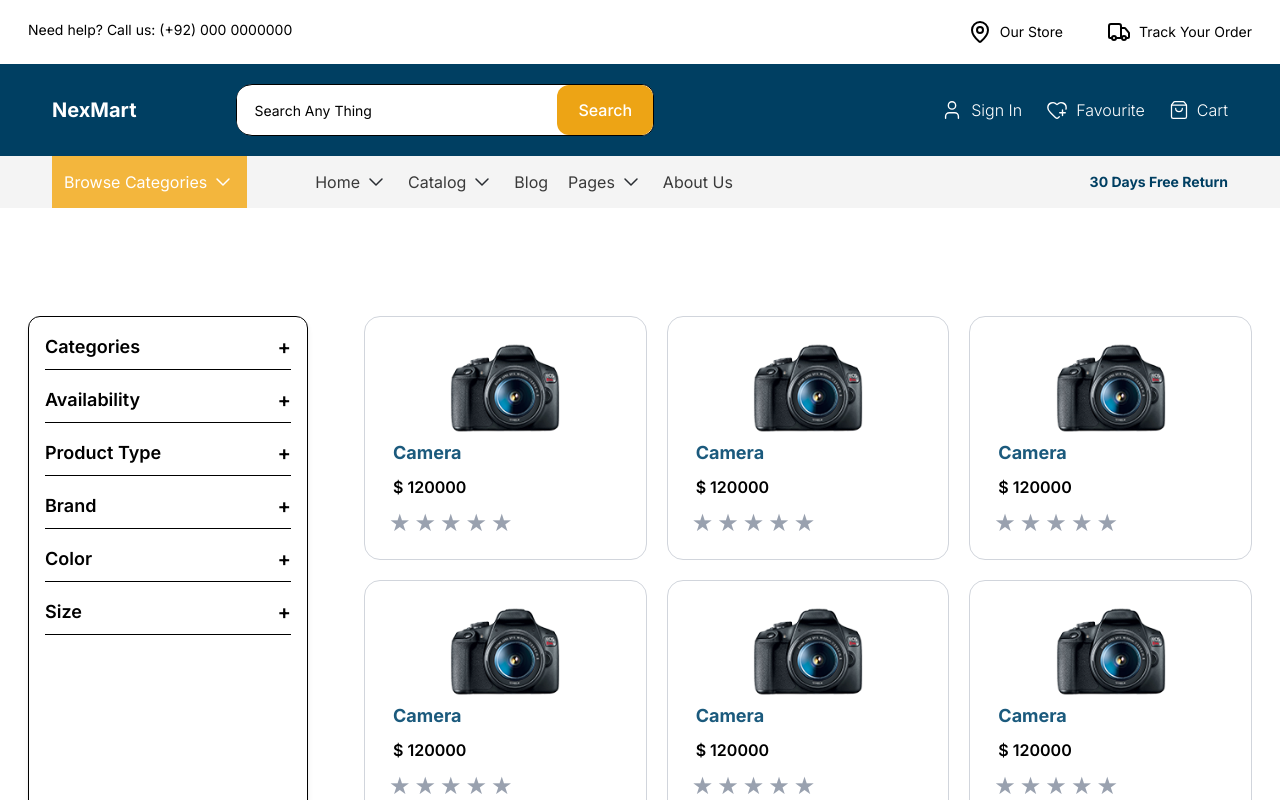
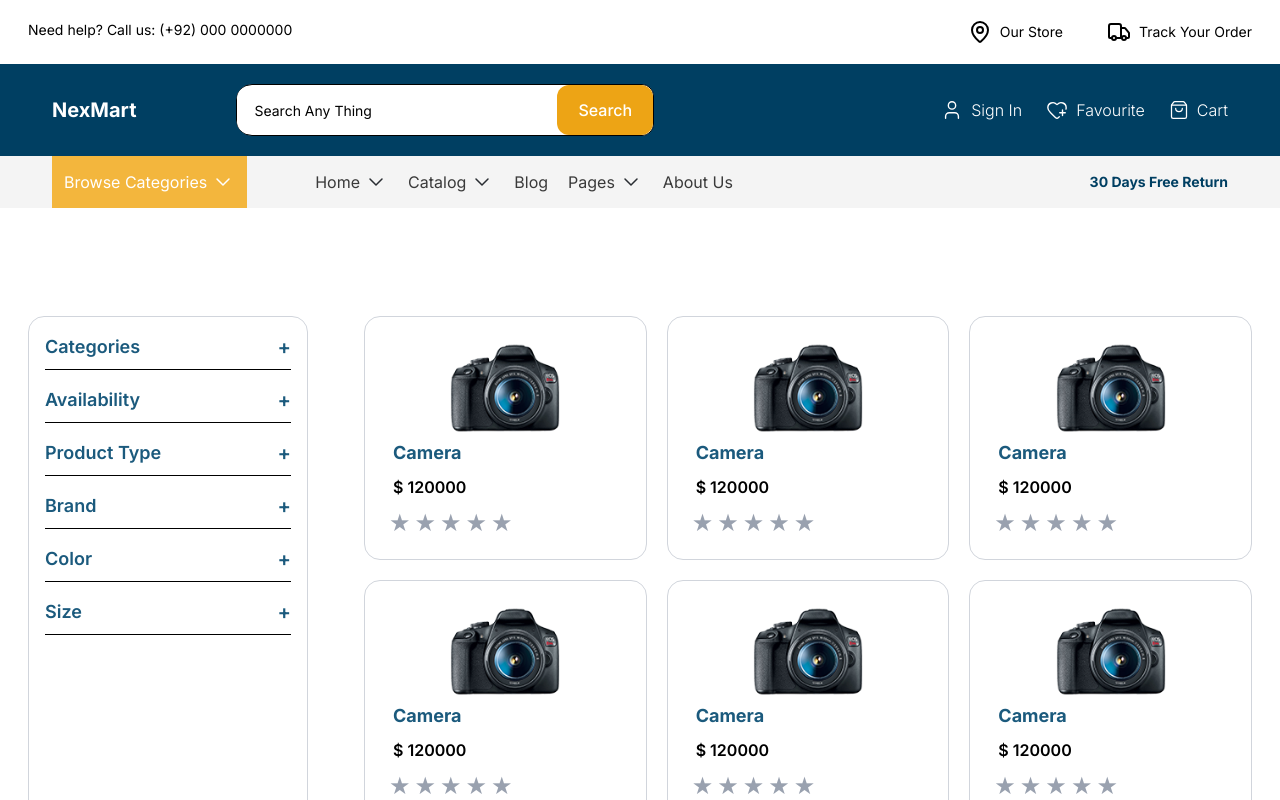
Before and after one commit to adeel-bot/NexMart, a Next.js app: page /Product in a window 1280 px wide. Shown: the top 800 px of the page. Built offline with nearby package versions, Linux system fonts and the light colour scheme.

Commit message:
Update SidebarFilters styles for improved UI consistency

```diff
--- a/app/Product/page.js
+++ b/app/Product/page.js
@@ -13,7 +13,7 @@ const Product = () => {
       <Navbar />
       <SubNavbar />
       <div className='flex mt-20'>
-        <div className='w-[30vw] p-7'>
+        <div className='w-[30vw] p-7 '>
           <aside>
           <SidebarFilters/>
           </aside>
--- a/app/components/sections/SidebarFilters.js
+++ b/app/components/sections/SidebarFilters.js
@@ -34,12 +34,12 @@ export default function SidebarFilters({ onFilterChange }) {
   ];
 
   return (
-    <div className="w-70 h-screen sticky top-4 bg-white p-4 border rounded-xl shadow-md overflow-y-auto space-y-4">
+    <div className="w-70 h-screen sticky top-4 bg-white p-4 border-[1.5px] border-gray-300 rounded-2xl overflow-y-auto space-y-4">
       {sections.map((section) => (
         <div key={section.label} className="border-b pb-2">
           <button
             onClick={() => toggleSection(section.label)}
-            className="w-full flex justify-between items-center text-left font-semibold text-lg"
+            className="w-full text-[#1B5A7D] flex justify-between items-center text-left font-semibold text-lg"
           >
             {section.label}
             <span className="text-xl">{openSection === section.label ? "-" : "+"}</span>
```
